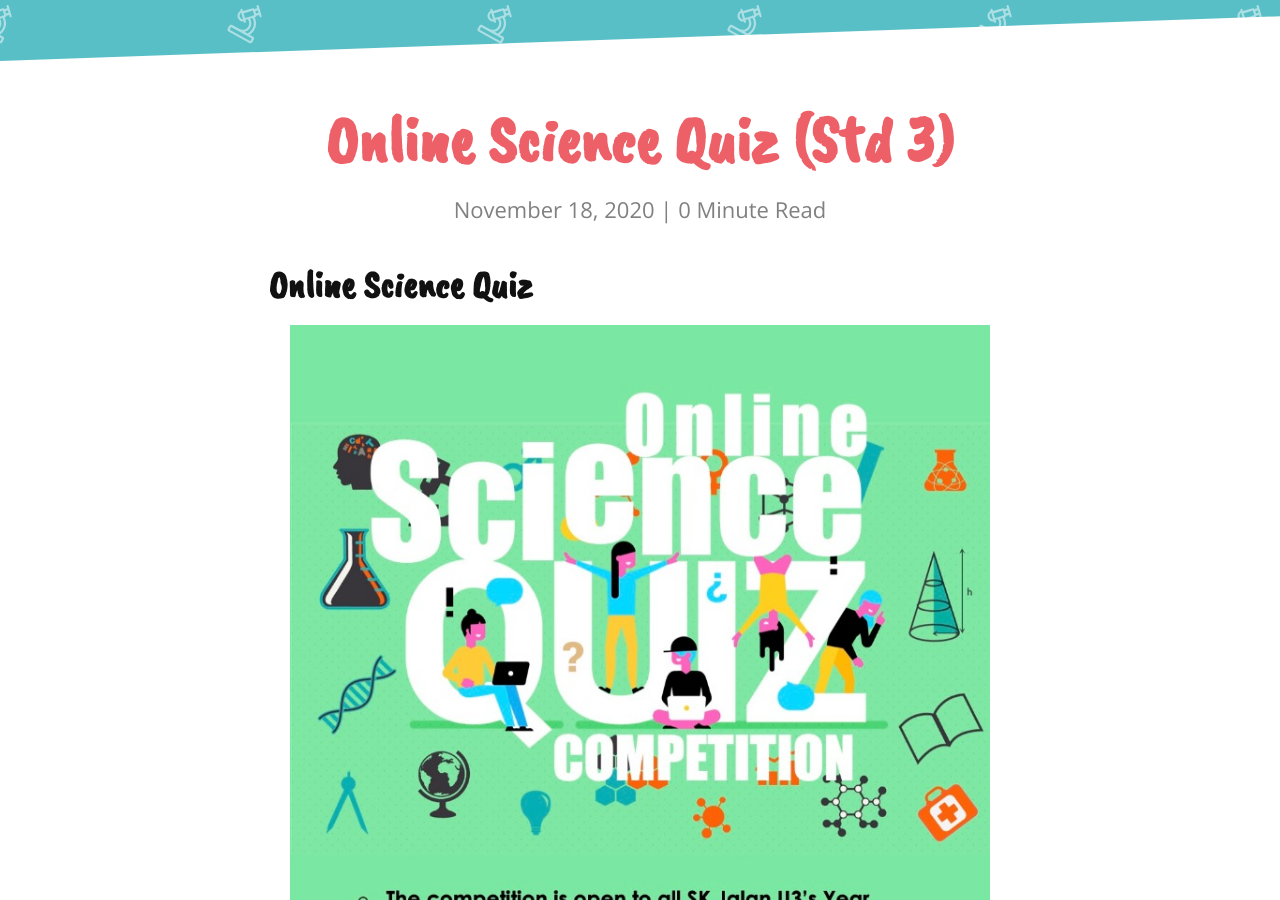
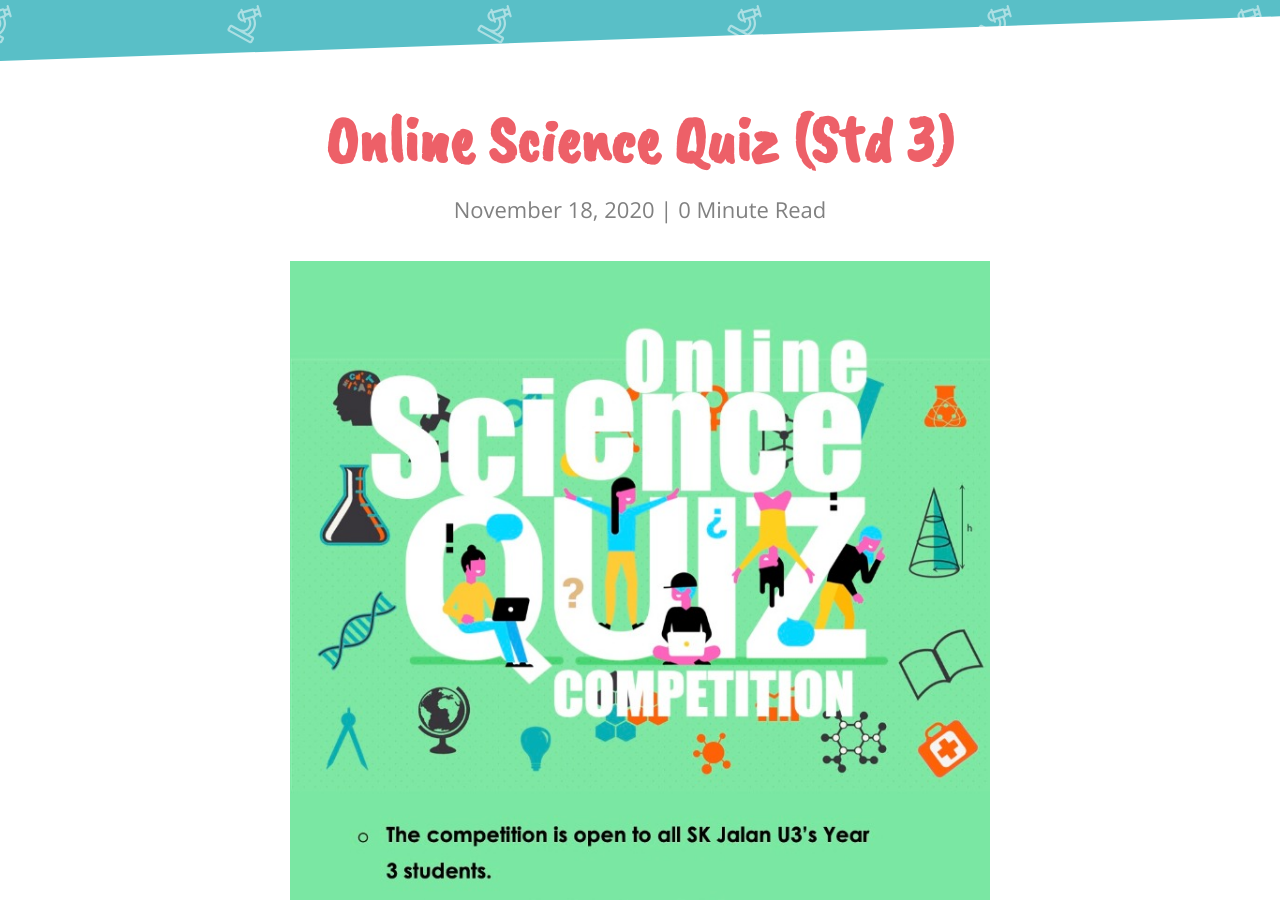
Before and after one commit to evangelistagrace/VSW2020, a Jekyll site: the page built from _posts/2020-11-18-Science-Quiz.markdown, in a window 1280 px wide and 900 px high, scrolled down 301 px. Built offline with Jekyll 4.4.1, drawn with Linux system fonts in a browser that asks for light colours; nearby versions of some CDN libraries; comment, search, counter and statistics services are not loaded.

Commit message:
Update 2020-11-18-Science-Quiz.markdown

```diff
--- a/_posts/2020-11-18-Science-Quiz.markdown
+++ b/_posts/2020-11-18-Science-Quiz.markdown
@@ -4,7 +4,7 @@ title: "Online Science Quiz (Std 3)"
 date: 2020-11-18
 ---
 
-<h3>Online Science Quiz</h3>
+
 <center>
     <img src="{{ '/assets/img/Quiz_Poster.jpeg'}}" width="700px" alt="">
 </center>
```
